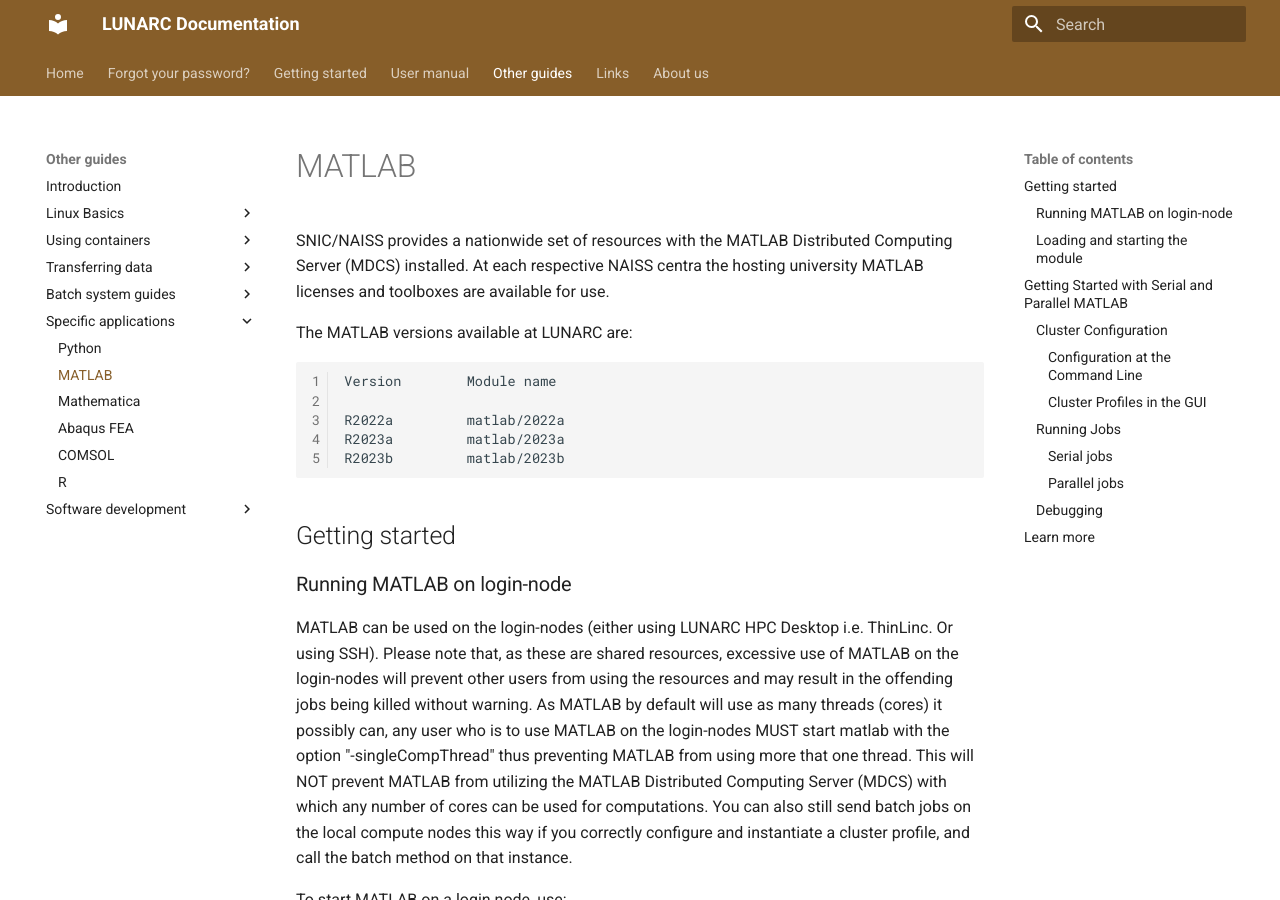
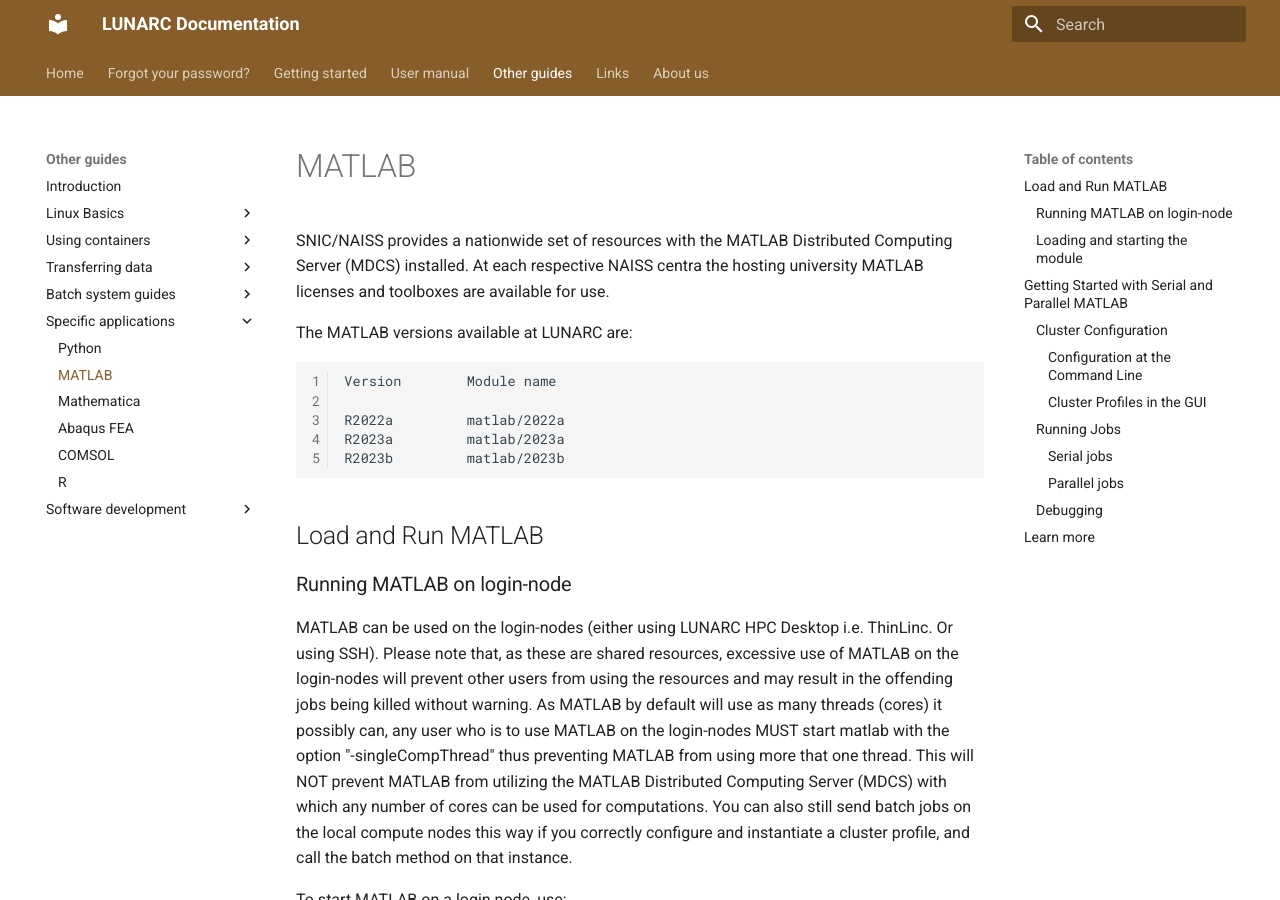
Before and after one commit to lunarc/lunarc_docs, an MkDocs documentation site: the page built from docs/guides/applications/MATLAB.md, in a window 1280 px wide and 900 px high. Built offline with MkDocs 1.6.1 and Material for MkDocs 9.7.7, drawn with Linux system fonts in a browser that asks for light colours; comment, search, counter and statistics services are not loaded.

Commit message:
Update MATLAB.md
changed a couple titles to be less redundant

````diff
--- a/docs/guides/applications/MATLAB.md
+++ b/docs/guides/applications/MATLAB.md
@@ -12,7 +12,7 @@
 R2023b         matlab/2023b
 ```
 
-## Getting started
+## Load and Run MATLAB
 ### Running MATLAB on login-node
 
 MATLAB can be used on the login-nodes (either using LUNARC HPC Desktop i.e. ThinLinc. Or using SSH). Please note that, as these are shared resources, excessive use of MATLAB on the login-nodes will prevent other users from using the resources and may result in the offending jobs being killed without warning.
````
